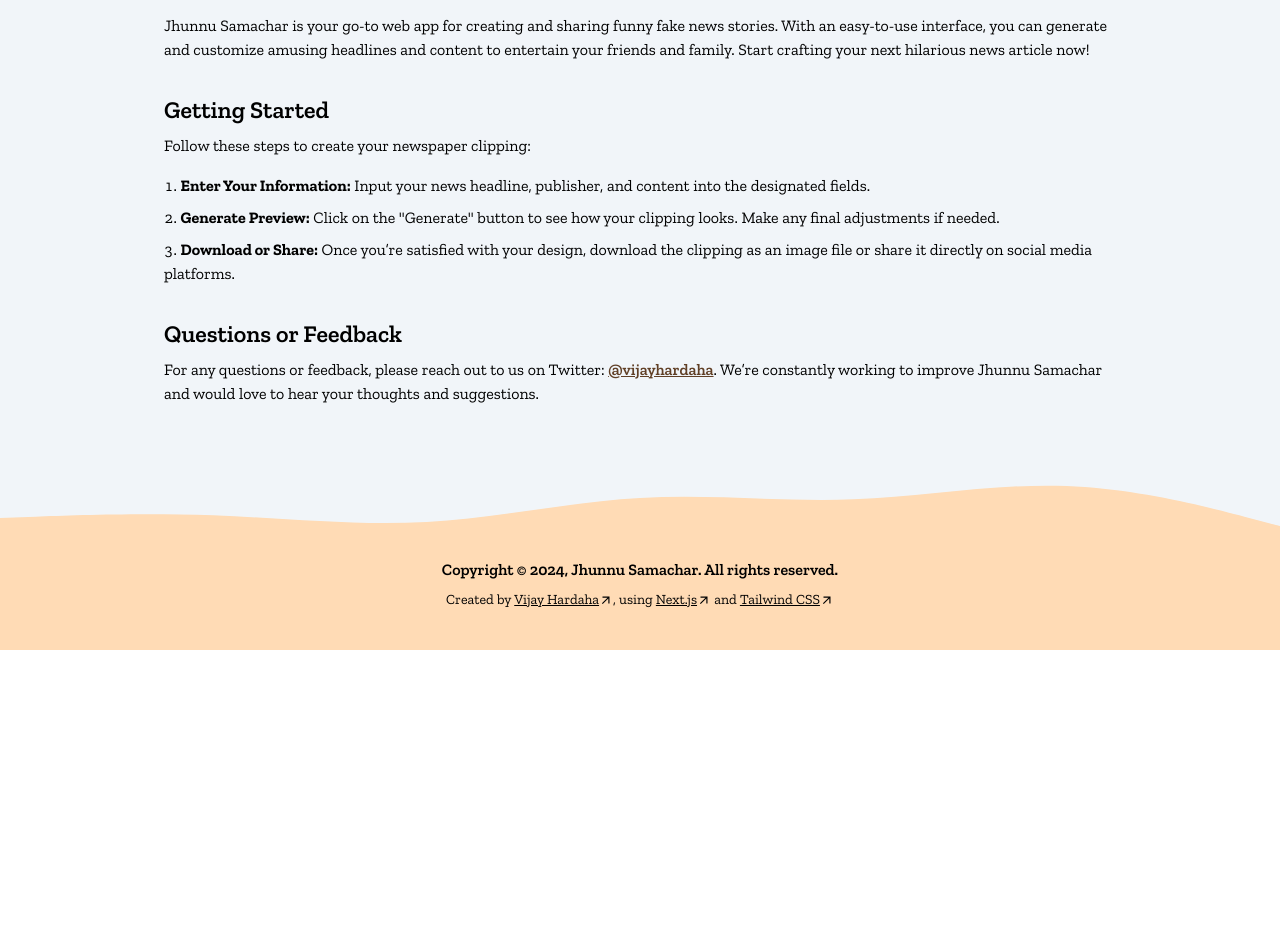
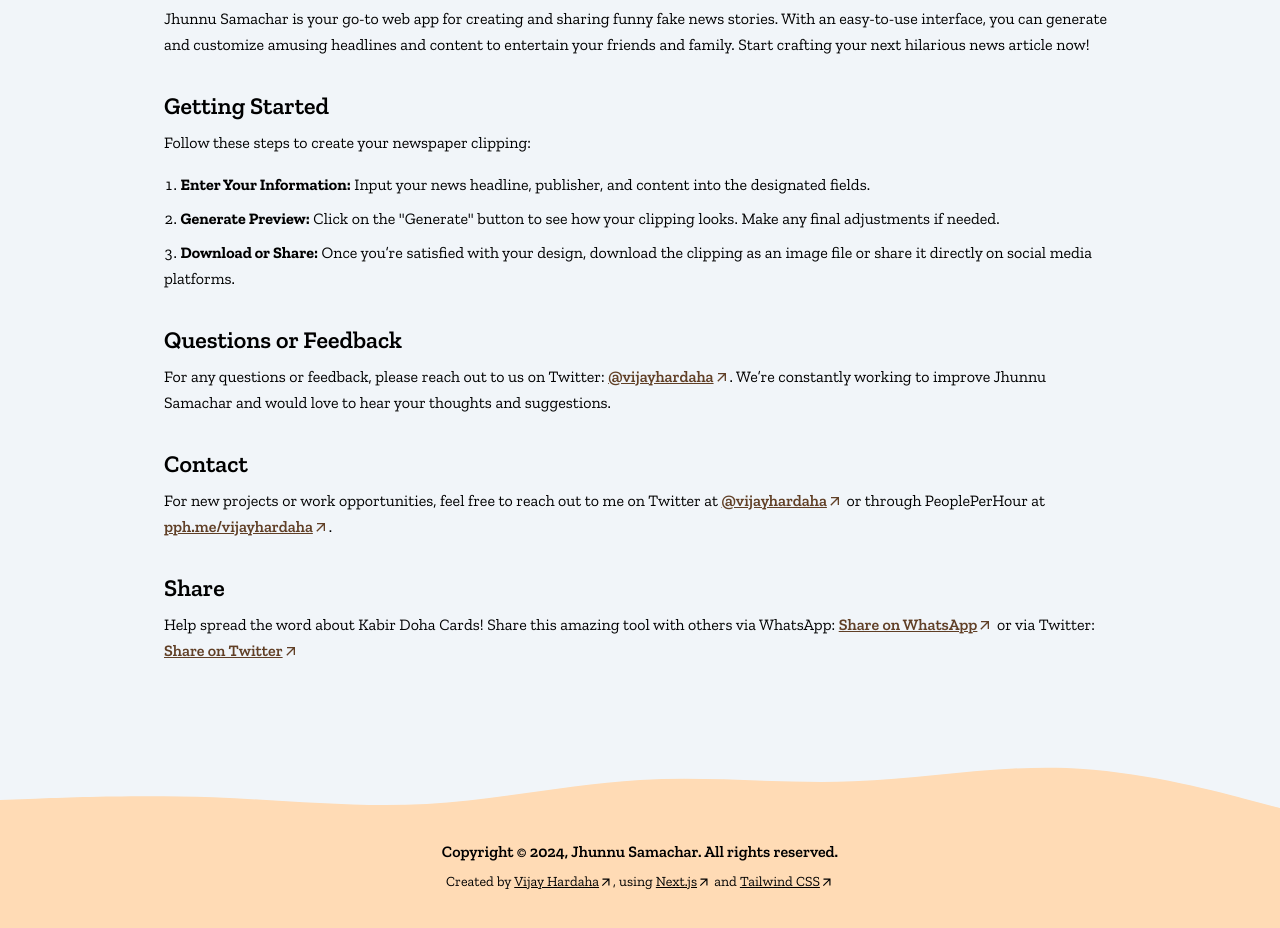
Before and after one commit to vijayhardaha/jhunnu-samachar, a Next.js app: page / in a window 1280 px wide. Shown: the part 1020-1948 px from the top of the page. Before the commit the page ends 1670 px from the top, so only its background shows below. Built offline with nearby package versions, Linux system fonts and the light colour scheme; no server answers; a web font is replaced by a local one.

Commit message:
feat(add): use share util funcs and wave svg components

```diff
--- a/src/components/Footer.js
+++ b/src/components/Footer.js
@@ -1,4 +1,7 @@
 import { MdArrowOutward } from "react-icons/md";
+
+import WaveSVG from "./WaveSVG";
+import { getShareUrl } from "@/utils/share";
 
 /**
  * Footer component for the "Jhunnu Samachar" application.
@@ -7,34 +10,31 @@
  */
 const Footer = () => (
 	<footer className="relative mt-6">
-		<svg
-			xmlns="http://www.w3.org/2000/svg"
-			viewBox="0 0 1440 320"
-			preserveAspectRatio="none"
+		{/* Top SVG design */}
+		<WaveSVG
+			color="#f1f5f9"
 			style={{ width: "100%", height: "5rem", display: "block" }}
-		>
-			<path
-				fill="#f1f5f9"
-				d="M0,224L40,218.7C80,213,160,203,240,213.3C320,224,400,256,480,240C560,224,640,160,720,144C800,128,880,160,960,149.3C1040,139,1120,85,1200,96C1280,107,1360,181,1400,218.7L1440,256L1440,320L1400,320C1360,320,1280,320,1200,320C1120,320,1040,320,960,320C880,320,800,320,720,320C640,320,560,320,480,320C400,320,320,320,240,320C160,320,80,320,40,320L0,320Z"
-			></path>
-		</svg>
+			aria-hidden="true" // Make SVG decorative
+		/>
 
-		<div className="bg-slate-100">
+		{/* Main content area */}
+		<section className="bg-slate-100">
 			<div className="pt-16 pb-12">
 				<div className="container mx-auto">
-					<h2 className="text-3xl mb-4 font-bold">Welcome to Jhunnu Samachar</h2>
+					<div className="mb-8 leading-relaxed">
+						<h2 className="mb-2 text-3xl font-bold">Welcome to Jhunnu Samachar</h2>
+						<p>
+							Jhunnu Samachar is your go-to web app for creating and sharing funny fake news stories. With an
+							easy-to-use interface, you can generate and customize amusing headlines and content to entertain your
+							friends and family. Start crafting your next hilarious news article now!
+						</p>
+					</div>
 
-					<p className="text-base mb-8">
-						Jhunnu Samachar is your go-to web app for creating and sharing funny fake news stories. With an easy-to-use
-						interface, you can generate and customize amusing headlines and content to entertain your friends and
-						family. Start crafting your next hilarious news article now!
-					</p>
+					<div className="mb-8 leading-relaxed">
+						<h3 className="mb-2 text-2xl font-semibold">Getting Started</h3>
+						<p className="mb-4">Follow these steps to create your newspaper clipping:</p>
 
-					<h3 className="text-2xl mb-2 font-semibold">Getting Started</h3>
-
-					<p className="text-base mb-4">Follow these steps to create your newspaper clipping:</p>
-
-					<ol className="list-decimal list-inside mb-8">
+						<ol className="list-decimal list-inside">
 							<li className="mb-2">
 								<strong>Enter Your Information:</strong> Input your news headline, publisher, and content into the
 								designated fields.
@@ -48,45 +48,105 @@
 								image file or share it directly on social media platforms.
 							</li>
 						</ol>
+					</div>
 
-					<h3 className="text-2xl mb-2 font-semibold">Questions or Feedback</h3>
-
-					<p className="text-base mb-2">
+					<div className="mb-8 leading-relaxed">
+						<h3 className="mb-2 text-2xl font-semibold">Questions or Feedback</h3>
+						<p>
 							For any questions or feedback, please reach out to us on Twitter:{" "}
 							<a
 								href="https://twitter.com/vijayhardaha"
 								target="_blank"
 								rel="noopener noreferrer"
-							className="underline text-primary font-semibold"
+								className="inline-flex items-center font-semibold text-primary underline hover:no-underline"
+								aria-label="Twitter profile of @vijayhardaha"
 							>
 								@vijayhardaha
+								<MdArrowOutward aria-hidden="true" />
 							</a>
-						. We’re constantly working to improve Jhunnu Samachar and would love to hear your thoughts and suggestions.
+							. We’re constantly working to improve Jhunnu Samachar and would love to hear your thoughts and
+							suggestions.
+						</p>
+					</div>
+
+					<div className="mb-8 leading-relaxed">
+						<h3 className="mb-2 text-2xl font-semibold">Contact</h3>
+						<p>
+							For new projects or work opportunities, feel free to reach out to me on Twitter at{" "}
+							<a
+								href="https://twitter.com/vijayhardaha"
+								target="_blank"
+								rel="noopener noreferrer"
+								className="inline-flex items-center font-semibold text-primary underline hover:no-underline"
+								aria-label="Twitter profile of @vijayhardaha"
+							>
+								@vijayhardaha
+								<MdArrowOutward aria-hidden="true" />
+							</a>{" "}
+							or through PeoplePerHour at{" "}
+							<a
+								href="https://pph.me/vijayhardaha"
+								target="_blank"
+								rel="noopener noreferrer"
+								className="inline-flex items-center font-semibold text-primary underline hover:no-underline"
+								aria-label="PeoplePerHour profile of vijayhardaha"
+							>
+								pph.me/vijayhardaha
+								<MdArrowOutward aria-hidden="true" />
+							</a>
+							.
+						</p>
+					</div>
+
+					<div className="mb-8 leading-relaxed">
+						<h3 className="mb-2 text-2xl font-semibold">Share</h3>
+						<p>
+							Help spread the word about Kabir Doha Cards! Share this amazing tool with others via WhatsApp:{" "}
+							<a
+								href={getShareUrl()}
+								target="_blank"
+								rel="noopener noreferrer"
+								className="inline-flex items-center font-semibold text-primary underline hover:no-underline"
+								aria-label="Share on WhatsApp"
+							>
+								Share on WhatsApp
+								<MdArrowOutward aria-hidden="true" />
+							</a>{" "}
+							or via Twitter:{" "}
+							<a
+								href={getShareUrl("x")}
+								target="_blank"
+								rel="noopener noreferrer"
+								className="inline-flex items-center font-semibold text-primary underline hover:no-underline"
+								aria-label="Share on Twitter"
+							>
+								Share on Twitter
+								<MdArrowOutward aria-hidden="true" />
+							</a>
 						</p>
 					</div>
 				</div>
+			</div>
 
-			<svg
-				xmlns="http://www.w3.org/2000/svg"
-				viewBox="0 0 1440 320"
-				preserveAspectRatio="none"
-				style={{ width: "100%", height: "5rem", display: "block" }}
-			>
-				<path
-					fill="#FFDBB5"
-					d="M0,224L40,218.7C80,213,160,203,240,213.3C320,224,400,256,480,240C560,224,640,160,720,144C800,128,880,160,960,149.3C1040,139,1120,85,1200,96C1280,107,1360,181,1400,218.7L1440,256L1440,320L1400,320C1360,320,1280,320,1200,320C1120,320,1040,320,960,320C880,320,800,320,720,320C640,320,560,320,480,320C400,320,320,320,240,320C160,320,80,320,40,320L0,320Z"
-				></path>
-			</svg>
-			<div className="relative z-10 p-4 pb-8 bg-accent text-center text-black">
+			{/* Bottom SVG design */}
+			<WaveSVG
+				color="#ffdbb5"
+				aria-hidden="true" // Make SVG decorative
+			/>
+
+			{/* Footer content */}
+			<div className="relative z-10 p-4 pb-8 text-center bg-accent text-black">
 				<div className="container mx-auto">
 					<p className="mb-2 font-semibold">Copyright &copy; 2024, Jhunnu Samachar. All rights reserved.</p>
-					<p className="text-sm mb-2">
+
+					<p className="mb-2 text-sm">
 						Created by{" "}
 						<a
 							href="https://twitter.com/vijayhardaha"
 							target="_blank"
 							rel="noopener noreferrer"
-							className="underline inline-flex items-center"
+							className="inline-flex items-center underline"
+							aria-label="Twitter profile of Vijay Hardaha"
 						>
 							Vijay Hardaha <MdArrowOutward />
 						</a>
@@ -95,7 +155,8 @@
 							href="https://nextjs.org/"
 							target="_blank"
 							rel="noopener noreferrer"
-							className="underline inline-flex items-center"
+							className="inline-flex items-center underline"
+							aria-label="Next.js website"
 						>
 							Next.js <MdArrowOutward />
 						</a>{" "}
@@ -104,14 +165,15 @@
 							href="https://tailwindcss.com/"
 							target="_blank"
 							rel="noopener noreferrer"
-							className="underline inline-flex items-center"
+							className="inline-flex items-center underline"
+							aria-label="Tailwind CSS website"
 						>
 							Tailwind CSS <MdArrowOutward />
 						</a>
 					</p>
 				</div>
 			</div>
-		</div>
+		</section>
 	</footer>
 );
 
```
Lines whose indentation alone changed are shown as unchanged.
